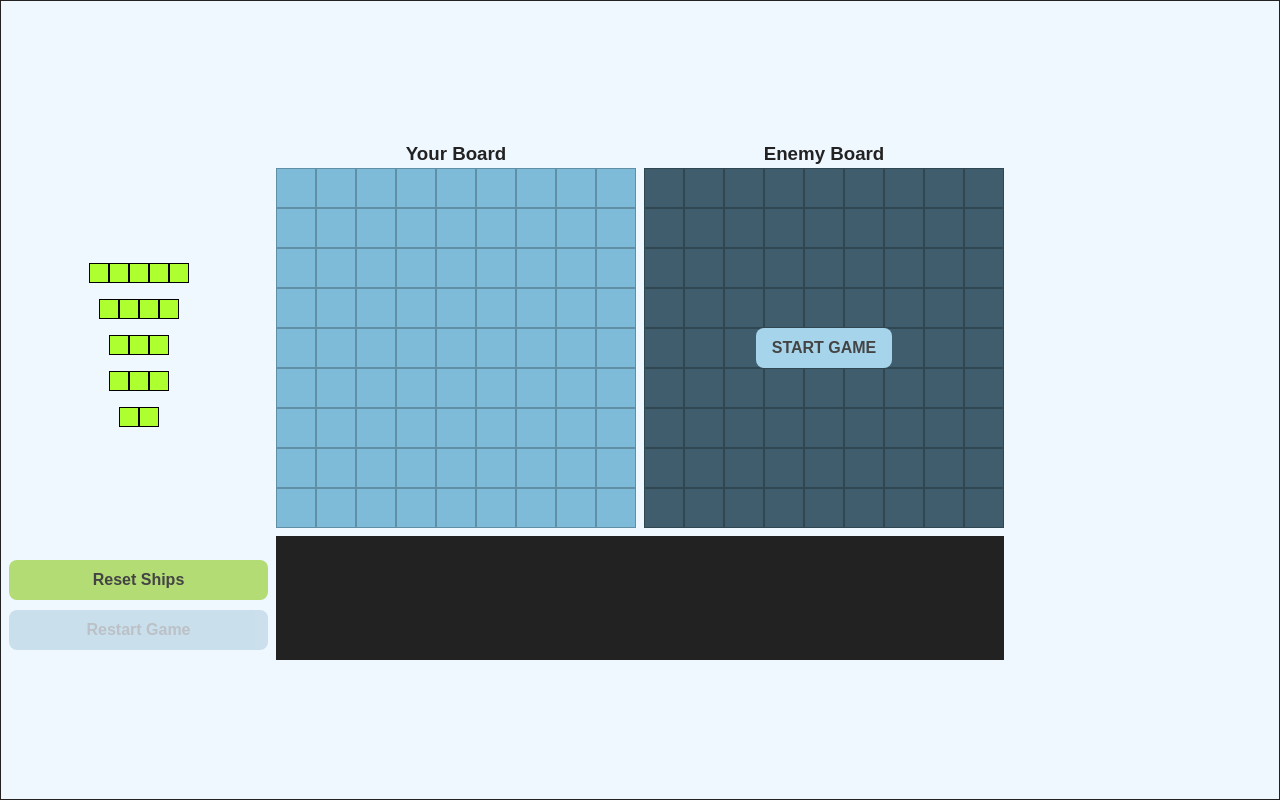
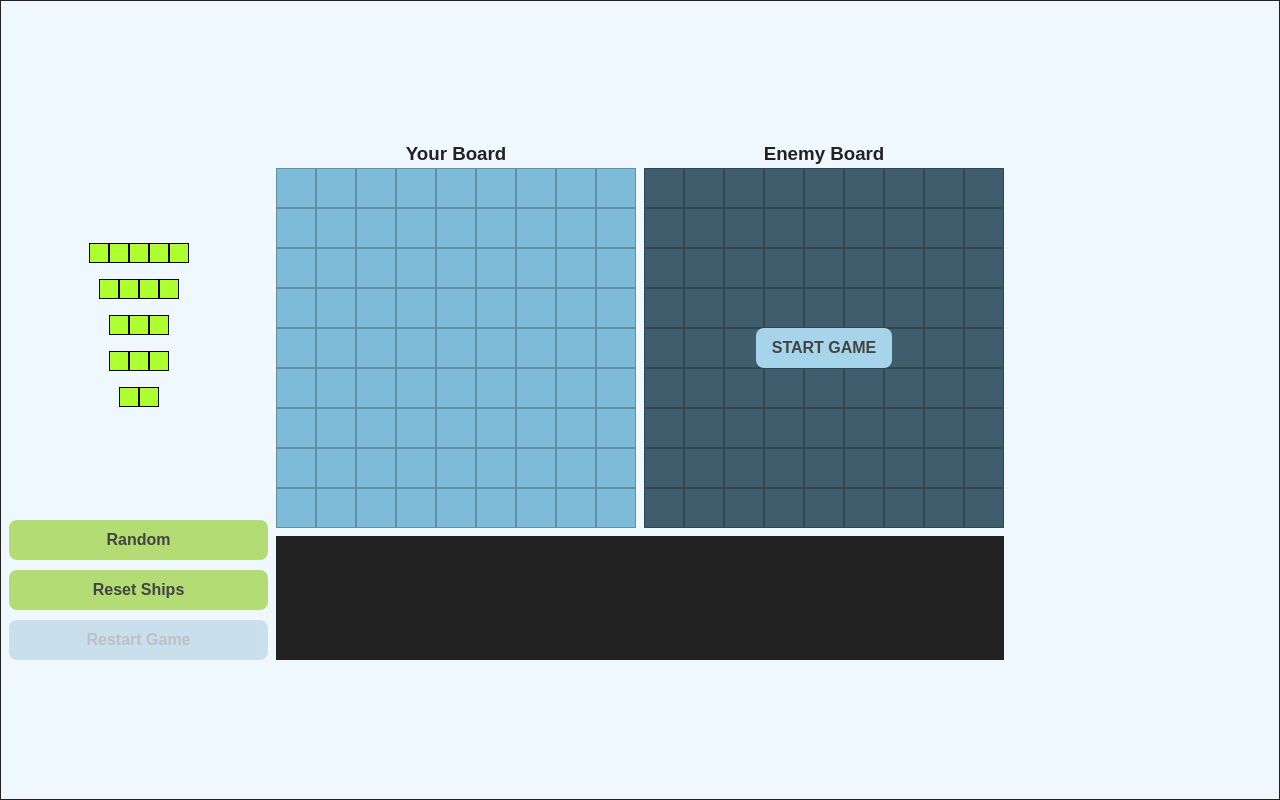
Before and after one commit to NabilHadi/battleship, a website built with webpack: page src/index.html in a window 1280 px wide. Built offline with nearby package versions, Linux system fonts and the light colour scheme.

Commit message:
add random ships button

```diff
--- a/src/dom.js
+++ b/src/dom.js
@@ -76,11 +76,6 @@ const DOMController = (function (player1ContainerView, player2ContainerView) {
     "#first-player-ships"
   );
 
-  firstPlayerShipsContainer.append(
-    resetShipsBtn.getView(),
-    restartGameBtn.getView()
-  );
-
   const shipsViews = [
     aircraftShip,
     battleShip,
@@ -88,6 +83,32 @@ const DOMController = (function (player1ContainerView, player2ContainerView) {
     cruiserShip,
     destroyerShip,
   ];
+
+  const randomShipBtn = ButtonView({
+    id: "random-ships-btn",
+    classes: ["btn"],
+    textContent: "Random",
+    clickHandler: () => {
+      player1BoardView.removeAllShips();
+      GameModule.player1Gameboard.resetBoard();
+      shipsViews.forEach((shipView) => {
+        const coordinates = GameModule.player1Gameboard.getValidShipCoordinates(
+          Number(shipView.getView().dataset.length)
+        );
+        GameModule.player1Gameboard.placeShipAt(...coordinates);
+        shipView.isPlaced = true;
+        coordinates.forEach((c) => {
+          player1BoardView.changeShipStateFor(c, true);
+        });
+      });
+    },
+  });
+
+  firstPlayerShipsContainer.append(
+    randomShipBtn.getView(),
+    resetShipsBtn.getView(),
+    restartGameBtn.getView()
+  );
 
   const outputDiv = document.querySelector(".output-msg");
 
@@ -278,6 +299,7 @@ const DOMController = (function (player1ContainerView, player2ContainerView) {
 
   EventAggregator.subscribe(SHIP_PLACEMENT_STAGE_EVENT, () => {
     GameModule.placeShipsOnBoards();
+    randomShipBtn.enableBtn();
     // disable restart game button
     restartGameBtn.disableBtn();
     const p1ShipsContainer = document.querySelector(
@@ -294,6 +316,7 @@ const DOMController = (function (player1ContainerView, player2ContainerView) {
   });
 
   EventAggregator.subscribe(GAME_START_EVENT, () => {
+    randomShipBtn.disableBtn();
     // disable resetShips button
     resetShipsBtn.disableBtn();
     // hide enemyOverlay
--- a/src/gameboard.js
+++ b/src/gameboard.js
@@ -29,22 +29,6 @@ const Gameboard = function (size = 0, _player = null) {
       });
     }
   }
-
-  const canPlaceShipAt = (coordinatesArray) => {
-    if (!isWithinBoardRange(coordinatesArray, size)) {
-      return false;
-    }
-
-    if (
-      coordinatesArray.some((coords) => {
-        return getShipAt(coords, shipsArray);
-      })
-    ) {
-      return false;
-    }
-
-    return true;
-  };
 
   const canAttackAt = (coordinates) => {
     if (!isWithinBoardRange([coordinates], size)) {
@@ -89,10 +73,11 @@ const Gameboard = function (size = 0, _player = null) {
       return true;
     },
     placeShipAt(...coordinatesArray) {
-      if (!canPlaceShipAt(coordinatesArray)) return false;
+      if (!this.canPlaceShipAt(coordinatesArray)) return false;
 
       const ship = Ship(coordinatesArray);
       shipsArray.push(ship);
+
       return true;
     },
     getBoard() {
@@ -156,7 +141,7 @@ const Gameboard = function (size = 0, _player = null) {
             shipCoordinates.push({ x: randomCoords.x, y: randomCoords.y - i });
           }
         }
-        isValidCoordinates = canPlaceShipAt(shipCoordinates);
+        isValidCoordinates = this.canPlaceShipAt(shipCoordinates);
       }
       return shipCoordinates;
     },
--- a/src/styles/style.css
+++ b/src/styles/style.css
@@ -106,7 +106,7 @@ body {
   background-color: #73a7c1;
 }
 
-.player-ships #random-ships-placement-btn {
+.player-ships #random-ships-btn {
   background-color: rgb(179, 220, 117);
 }
 
```
Also changed, not shown: dist/main.js, 1 other file.
